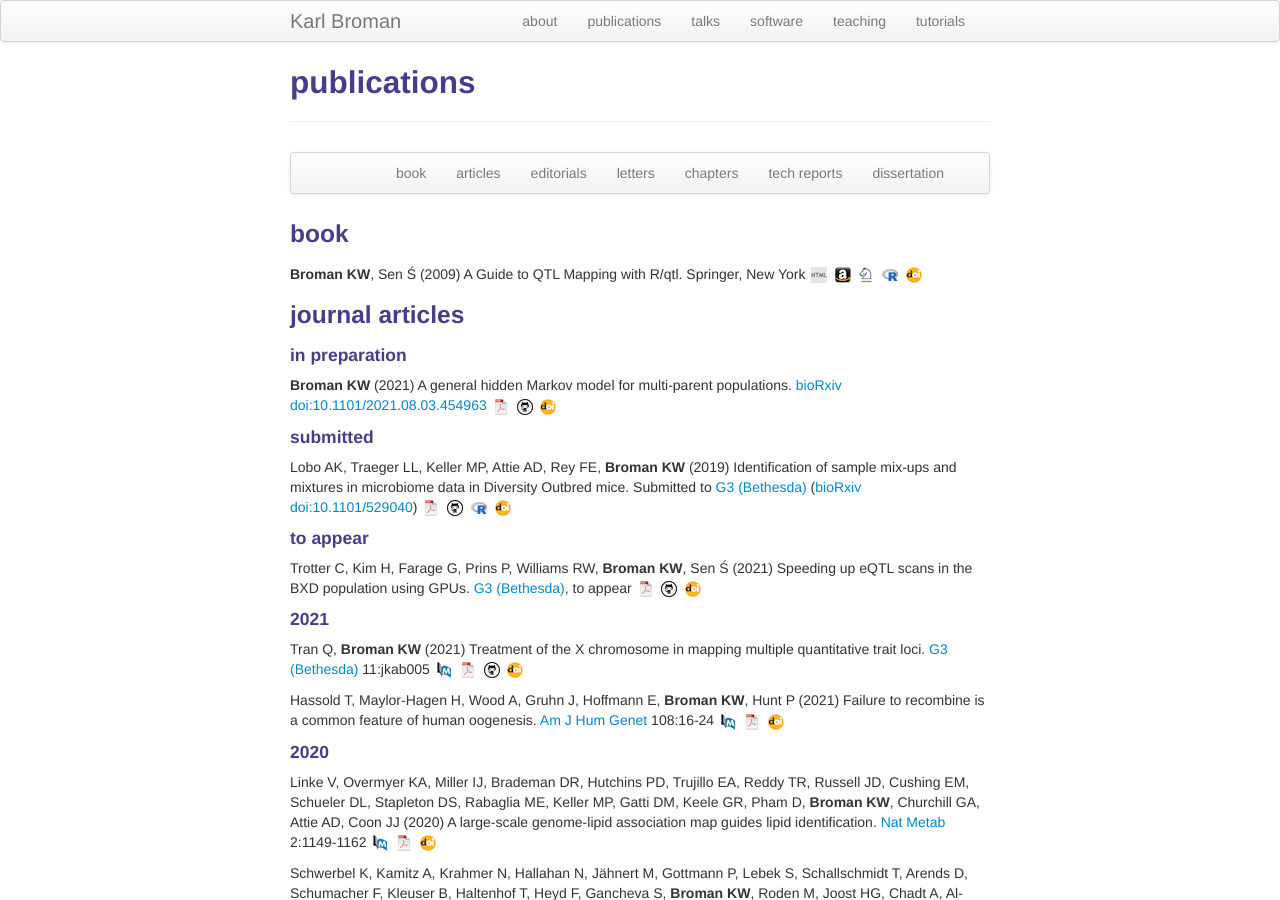
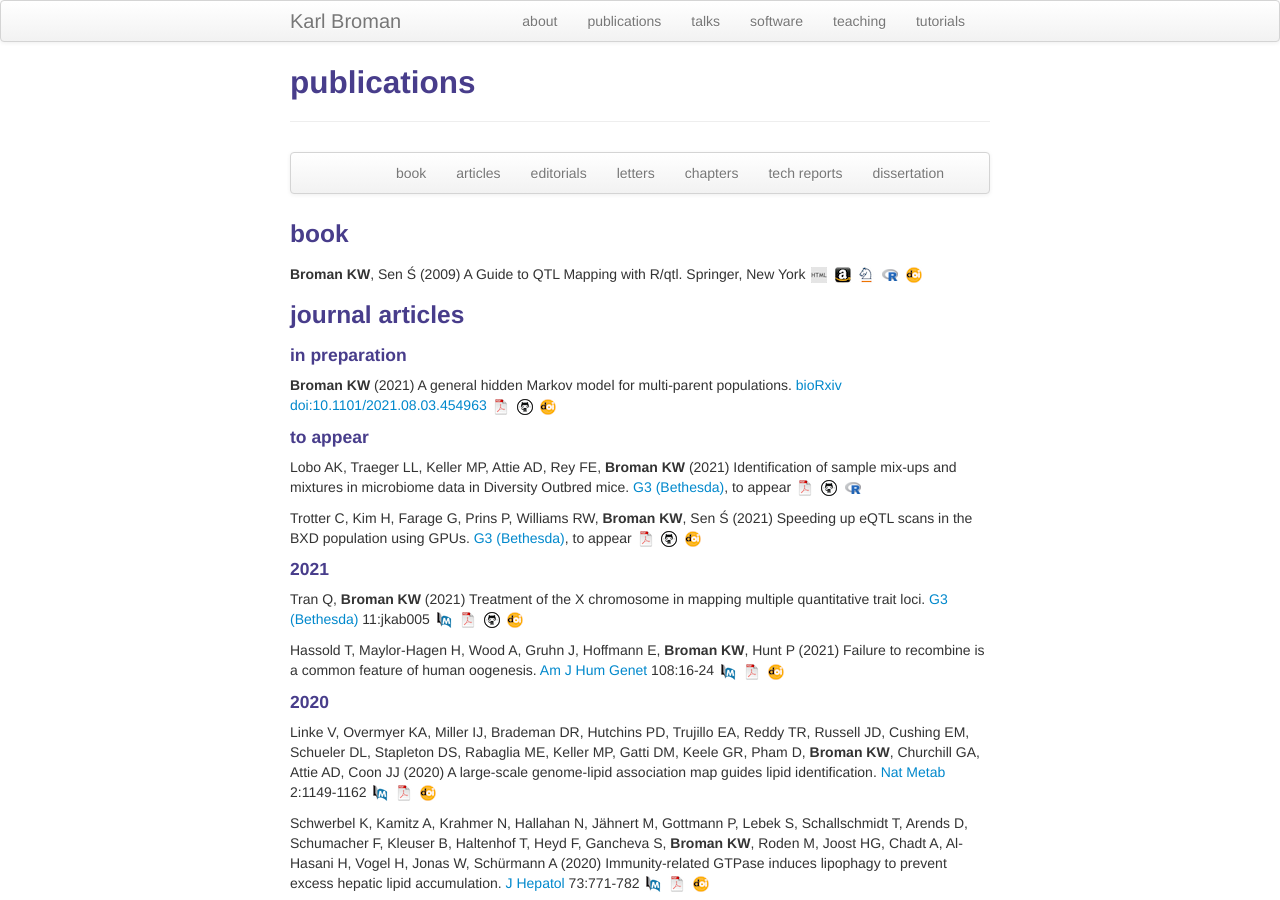
Before and after one commit to kbroman/kbroman.github.io, a Jekyll site: the page built from pubs.md, in a window 1280 px wide and 900 px high. Built offline with Jekyll 4.4.1, drawn with Linux system fonts in a browser that asks for light colours.

Commit message:
pubs.md: Lobo et al paper accepted

```diff
--- a/pubs.md
+++ b/pubs.md
@@ -40,18 +40,17 @@ for multi-parent populations.
 [![GitHub](icons16/github-icon.png)](https://github.com/kbroman/Paper_GeneralHMM)
 [![doi](icons16/doi-icon.png)](https://doi.org/10.1101/2021.08.03.454963)
 
-#### submitted
-
-Lobo AK, Traeger LL, Keller MP, Attie AD, Rey FE, **Broman KW** (2019)
+#### to appear
+
+Lobo AK, Traeger LL, Keller MP, Attie AD, Rey FE, **Broman KW** (2021)
 Identification of sample mix-ups and mixtures in microbiome data in
-Diversity Outbred mice. Submitted to [G3 (Bethesda)](https://academic.oup.com/g3journal)
-([bioRxiv](https://www.biorxiv.org/) [doi:10.1101/529040](https://doi.org/10.1101/529040))
+Diversity Outbred mice. [G3
+(Bethesda)](https://academic.oup.com/g3journal), to appear
 [![pdf](icons16/pdf-icon.png)](https://www.biorxiv.org/content/10.1101/529040v3.full.pdf)
 [![GitHub](icons16/github-icon.png)](https://github.com/kbroman/Paper_MBmixups)
 [![R/mbmixture software](icons16/R-icon.png)](https://github.com/kbroman/mbmixture)
-[![doi](icons16/doi-icon.png)](https://doi.org/10.1101/529040)
-
-#### to appear
+<!-- * 166 * -->
+<!-- https://doi.org/10.1101/529040 -->
 
 Trotter C, Kim H, Farage G, Prins P, Williams RW, **Broman KW**, Sen
 &#346; (2021) Speeding up eQTL scans in the BXD population using GPUs.
```
